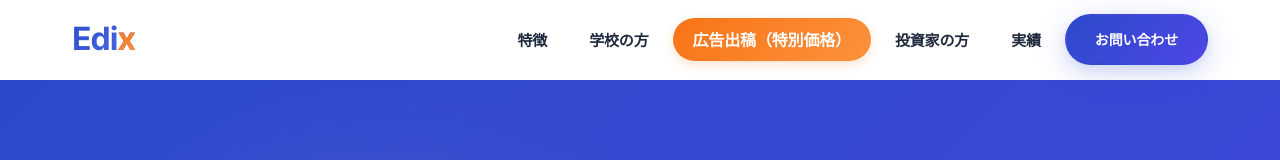
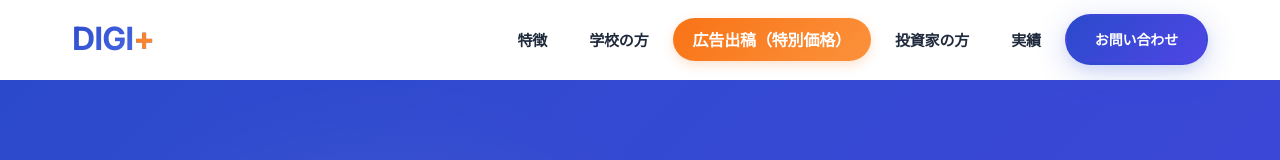
Before and after one commit to cometa-kaito/edix-lp, a Next.js app: page /contact in a window 1280 px wide. Shown: the top 160 px of the page. Built offline with nearby package versions, Linux system fonts and the light colour scheme; no server answers.

Commit message:
Fix header and loading screen logo: Edix → DIGI+
ロゴが分割タグで記述されていたため前回の一括置換で漏れていた箇所を修正。

Co-Authored-By: Claude Opus 4.6 <noreply@anthropic.com>

```diff
--- a/components/layout/Header.tsx
+++ b/components/layout/Header.tsx
@@ -9,7 +9,7 @@ export default function Header() {
       <header className={styles.header} id="header">
         <div className={styles.headerInner}>
           <Link href="/" className={styles.logo}>
-            Edi<span className={styles.logoAccent}>x</span>
+            DIGI<span className={styles.logoAccent}>+</span>
           </Link>
           <nav className={styles.navLinks}>
             {NAV_LINKS.map((link) => (
--- a/components/layout/LoadingScreen.tsx
+++ b/components/layout/LoadingScreen.tsx
@@ -36,7 +36,7 @@ export default function LoadingScreen() {
   return (
     <div className={`loading-screen ${hidden ? 'hidden' : ''}`}>
       <div className="loading-logo">
-        Edi<span>x</span>
+        DIGI<span>+</span>
       </div>
     </div>
   );
```
